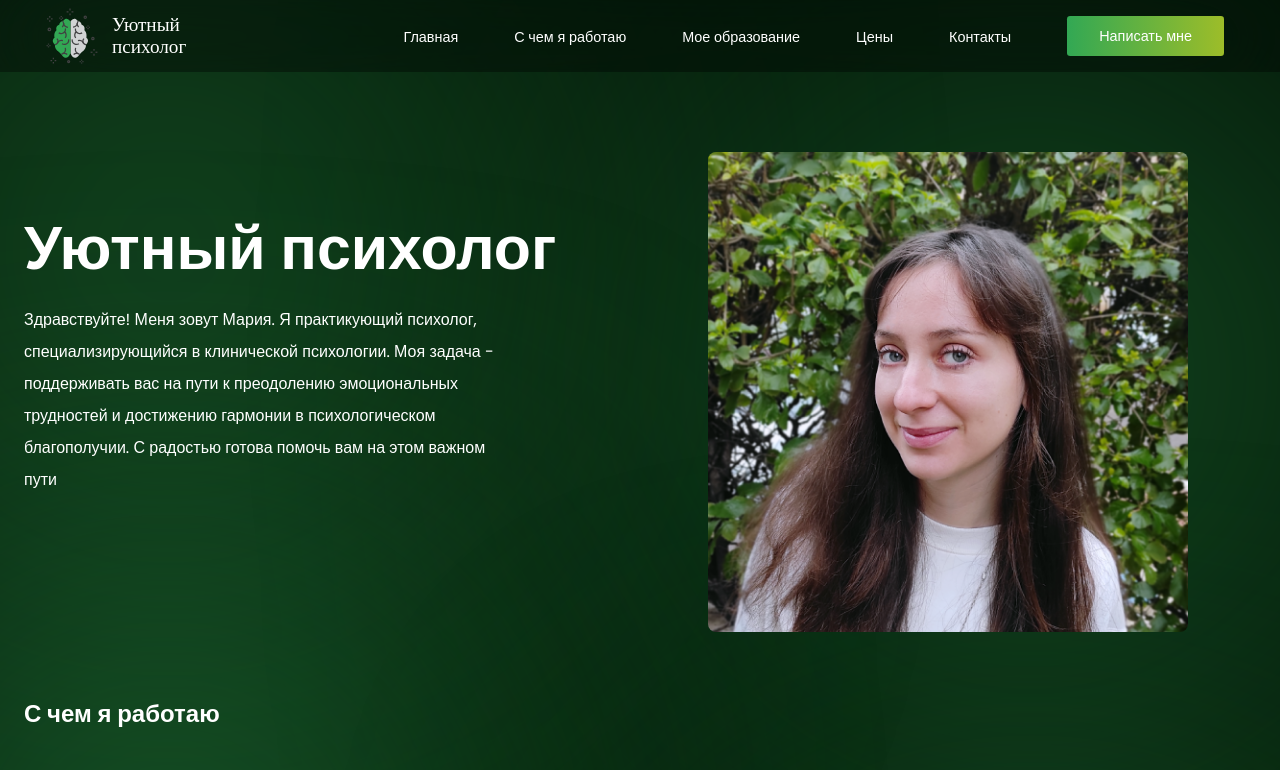
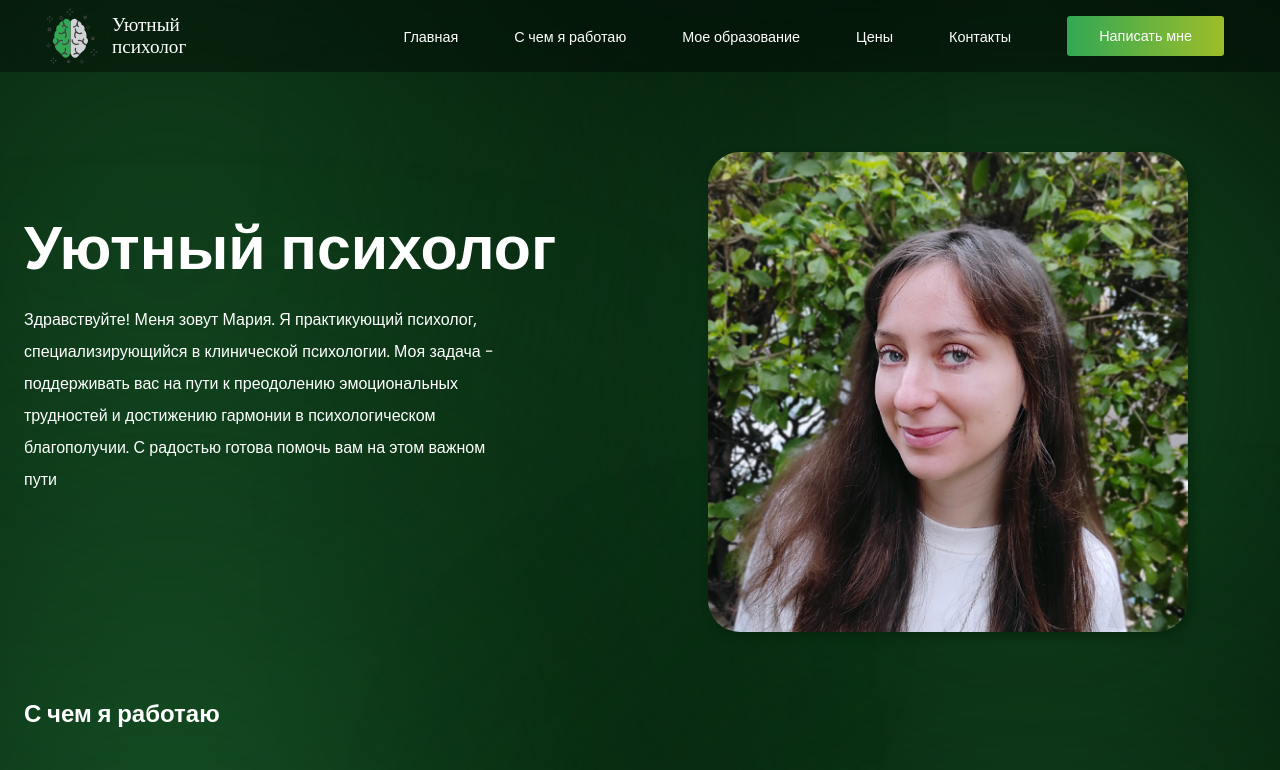
Before and after one commit to marknik139/your_psychologist, a React (Create React App) app: page / in a window 1280 px wide. Shown: the top 770 px of the page. Built offline with nearby package versions, Linux system fonts and the light colour scheme; no server answers; a web font is replaced by a local one.

Commit message:
fix: shadow

```diff
--- a/src/components/Hero/Hero.css
+++ b/src/components/Hero/Hero.css
@@ -60,7 +60,10 @@
 }
 
 .hero-img > div > img {
-    border-radius: 0.5rem;
+    border-radius: 2rem;
+    -webkit-box-shadow: 3px 4px 9px 1px rgba(3,31,8,0.5);
+    -moz-box-shadow: 3px 4px 9px 1px rgba(3,31,8,0.5);
+    box-shadow: 3px 4px 9px 1px rgba(3,31,8,0.5);
     width: 30rem;
     transition: all 0.3s ease;
 }
```
